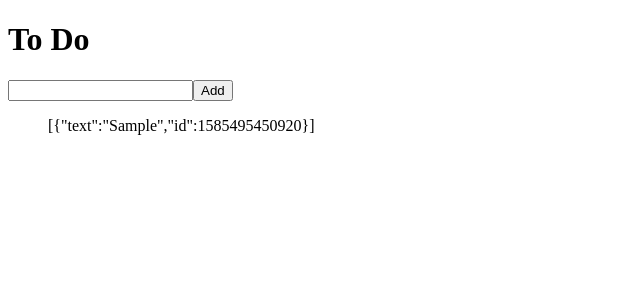
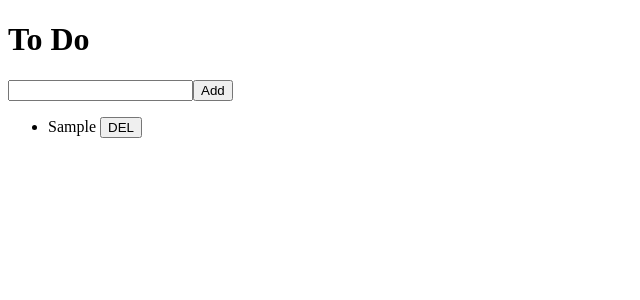
Before and after one commit to perade/nomad-coders-redux-test, a React (Create React App) app: page /#/ in a window 1280 px wide. Both pictures are taken after typing "Sample" into the empty fields and a click on the button "Add". Shown: the top 300 px of the page, without its empty margins (0-640 px from the left). Built offline with nearby package versions, Linux system fonts and the light colour scheme.

Commit message:
3.4 Deleting To Do 실습

```diff
--- /dev/null
+++ b/src/components/ToDo.js
@@ -0,0 +1,19 @@
+import React from 'react';
+import { connect } from 'react-redux';
+import { actionCreators } from '../store';
+
+function ToDo ({ text, onBtnClick }) {
+  return (
+    <li>
+      {text} <button onClick={onBtnClick}>DEL</button>
+    </li>
+  );
+};
+
+function mapDispatchToProps (dispatch, ownProps) {
+  return {
+    onBtnClick: () => dispatch(actionCreators.deleteToDo(ownProps.id))
+  };
+};
+
+export default connect(null, mapDispatchToProps)(ToDo);
--- a/src/routes/Home.js
+++ b/src/routes/Home.js
@@ -1,6 +1,7 @@
 import React, { useState } from 'react';
 import { connect } from 'react-redux';
 import { actionCreators } from '../store';
+import ToDo from '../components/ToDo';
 
 function Home ({ toDos, addToDo }) {
   const [text, setText] = useState('');
@@ -20,7 +21,7 @@
         <button>Add</button>
       </form>
       <ul>
-        {JSON.stringify(toDos)}
+        {toDos.map(toDo => <ToDo {...toDo} key={toDo.id} />)}
       </ul>
     </>
   );
--- a/src/store.js
+++ b/src/store.js
@@ -13,7 +13,7 @@
 const deleteToDo = id => {
   return {
     type: DELETE,
-    id
+    id: parseInt(id)
   };
 };
 
@@ -22,7 +22,7 @@
     case ADD:
       return [{ text: action.text, id: Date.now() }, ...state];
     case DELETE:
-      return state.filter(toDo => toDo !== action.id);
+      return state.filter(toDo => toDo.id !== action.id);
     default:
       return state;
   }
```
